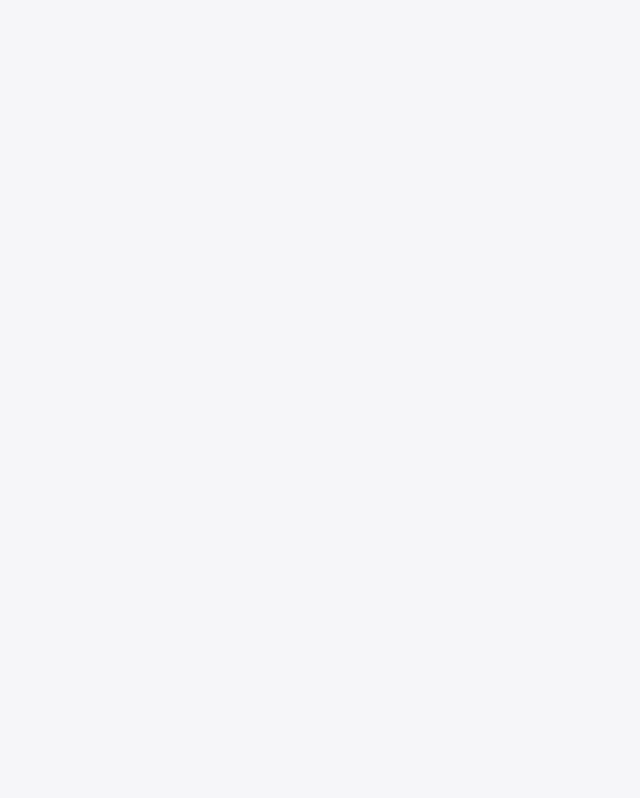
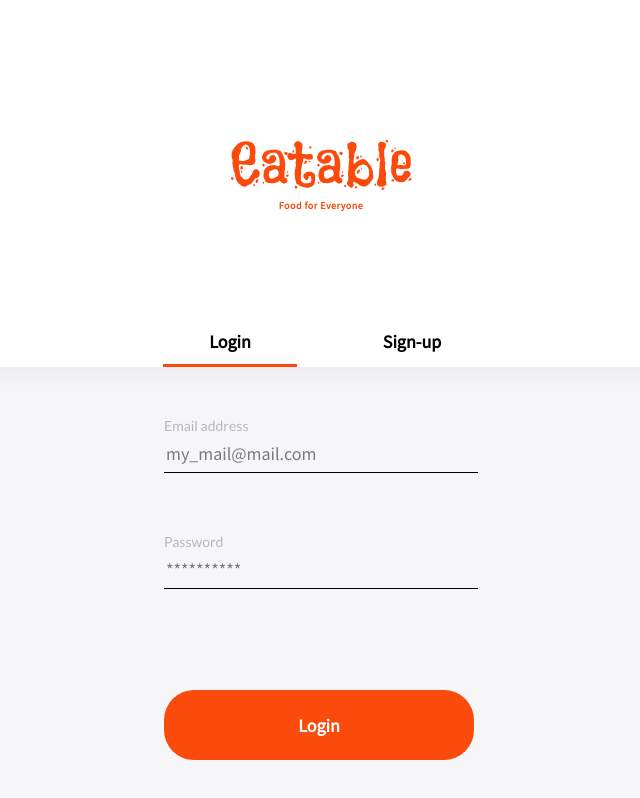
Before and after one commit to mangelpt/Store, a React (Create React App) app: page /login in a window 1280 px wide. Shown: the whole page, without its empty margins (319-959 px from the left). Built offline with nearby package versions, Linux system fonts and the light colour scheme.

Commit message:
add login and signup pages

```diff
--- a/src/App.js
+++ b/src/App.js
@@ -1,7 +1,9 @@
 import React from "react";
 import { css, Global } from "@emotion/react";
-import { BrowserRouter as Router, Switch, Route} from "react-router-dom";
+import { BrowserRouter as Router, Switch, Route } from "react-router-dom";
 import Load from "./pages/Load";
+import Login from "./pages/Login";
+import Signup from "./pages/Signup";
 
 const cssGlobal = css`
   @import url('https://fonts.googleapis.com/css2?family=Source+Sans+Pro&family=Lato&family=Comic+Neue:wght@400;700&display=swap');
@@ -13,8 +15,12 @@ const cssGlobal = css`
 
   body {
     background-color: #F6F6F9;
+  }
+
+  main {
     display: flex;
     justify-content: center;
+    width: 100vw
   }
 `;
 
@@ -27,7 +33,9 @@ function App() {
       />
       <Router>
         <Switch>
-          <Route exact path="/load" component={Load} />
+          <Route exact path="/" component={Load} />
+          <Route exact path="/login" component={Login} />
+          <Route exact path="/signup" component={Signup} />
         </Switch>
       </Router>
     </main>
--- a/src/components/CardProfile.js
+++ b/src/components/CardProfile.js
@@ -26,6 +26,7 @@ const ContainerInfo = styled.div`
     background-color:white;
     padding-top:12px;
     border-radius: 20px;
+    margin-right: 11px;
 `
 
 const ConatinerFile = styled.div`
--- a/src/components/UI/Button.js
+++ b/src/components/UI/Button.js
@@ -19,8 +19,8 @@ const Bttn = styled.button`
   }
 `
 
-export function Button({ text }) {
+export function Button(props) {
   return (
-    <Bttn>{text}</Bttn>
+    <Bttn>{props.text}</Bttn>
   )
 }
--- a/src/components/UI/CardInput.js
+++ b/src/components/UI/CardInput.js
@@ -5,15 +5,15 @@ import  {Input} from "./Input"
 export const ContainerInput = styled.div`
     display: flex;
     flex-direction: column;
-    width:208px;
-    height:50px;
+    width:100%;
+    height:55px;
     gap:5px;
     border-bottom: 1px solid black;
 
 `
 
 export const TextArea = styled.textarea`
-  width: 206px;
+  width: 100%;
   min-height: 55px;
   color: black;
   background: #ffffff;
--- a/src/components/UI/Hero.js
+++ b/src/components/UI/Hero.js
@@ -1,5 +1,6 @@
 import styled from "@emotion/styled";
 import { Logo } from "./Logo";
+import { Link } from "react-router-dom";
 
 const HeroContainer = styled.div`
   display: flex;
@@ -22,8 +23,14 @@ const Tab = styled.div`
   text-align: center;
   cursor: pointer;
 
+
   &:hover {
     border-bottom: 3px solid #FA4A0C
+  }
+
+  a {
+    text-decoration: none;
+    color: #000000;
   }
 `;
 
@@ -52,8 +59,12 @@ export function Hero (props) {
     <HeroContainer>
       <Logo prefix="hero" />
       <TabContainer>
-        <TabLogin prefix={props.prefix}>Login</TabLogin>
-        <TabSignup prefix={props.prefix}>Sign-up</TabSignup>
+        <TabLogin prefix={props.prefix}>
+          <Link to="/login">Login</Link>
+        </TabLogin>
+        <TabSignup prefix={props.prefix}>
+          <Link to="/signup">Sign-up</Link>
+        </TabSignup>
       </TabContainer>
     </HeroContainer>
   );
--- a/src/components/UI/Logo.js
+++ b/src/components/UI/Logo.js
@@ -15,10 +15,10 @@ const LogoContainer = styled.div`
     color: #FA4A0C;
   }
 
-  img {
-    ${props => props.prefix==="hero" &&
-    `margin-top: 140px `}
-  }
+  ${props => props.prefix==="hero" && `
+    margin-top: 140px;
+    margin-bottom: 119px;
+  `}
 `;
 
 export function Logo(props) {
--- a/src/pages/Load.js
+++ b/src/pages/Load.js
@@ -10,6 +10,7 @@ const Background = styled.div`
   align-items: center;
   justify-content: center;
   background-image: url(${background});
+  background-size: cover;
 `
 
 export default function Load () {
--- /dev/null
+++ b/src/pages/Login.js
@@ -0,0 +1,55 @@
+import { Hero } from '../components/UI/Hero';
+import styled from '@emotion/styled';
+import { CardInput } from '../components/UI/CardInput';
+import { Button } from '../components/UI/Button';
+
+const Page = styled.div`
+  width: 100%;
+  height: 100vh;
+  display: flex;
+  flex-direction: column;
+  gap: 50px;
+  align-items: center;
+  position: relative;
+`
+
+const Form = styled.form`
+  display: flex;
+  width: 314px;
+  flex-direction: column;
+  gap: 60px;
+  margin-bottom: 50px;
+`;
+
+const Container = styled.div`
+  display: flex;
+  flex-direction: column;
+  justify-content: space-between;
+  height: 100%;
+  margin-bottom: 40px;
+`
+
+export default function Login() {
+  return (
+    <Page>
+      <Hero prefix="login" />
+      <Container>
+        <Form>
+          <CardInput
+            textlabel="Email address"
+            name="email"
+            type="email"
+            placeholder="my_mail@mail.com"
+          />
+          <CardInput
+            textlabel="Password"
+            name="password"
+            type="password"
+            placeholder="**********"
+          />
+        </Form>
+        <Button text="Login"/>
+      </Container>
+    </Page>
+  );
+}
--- /dev/null
+++ b/src/pages/Signup.js
@@ -0,0 +1,55 @@
+import { Hero } from '../components/UI/Hero';
+import styled from '@emotion/styled';
+import { CardInput } from '../components/UI/CardInput';
+import { Button } from '../components/UI/Button';
+
+const Page = styled.div`
+  width: 100%;
+  height: 100vh;
+  display: flex;
+  flex-direction: column;
+  gap: 50px;
+  align-items: center;
+  position: relative;
+`
+
+const Form = styled.form`
+  display: flex;
+  width: 314px;
+  flex-direction: column;
+  gap: 60px;
+  margin-bottom: 50px;
+`;
+
+const Container = styled.div`
+  display: flex;
+  flex-direction: column;
+  justify-content: space-between;
+  height: 100%;
+  margin-bottom: 40px;
+`
+
+export default function Signup() {
+  return (
+    <Page>
+      <Hero prefix="signup" />
+      <Container>
+        <Form>
+          <CardInput
+            textlabel="Email address"
+            name="email"
+            type="email"
+            placeholder="my_mail@mail.com"
+          />
+          <CardInput
+            textlabel="Password"
+            name="password"
+            type="password"
+            placeholder="**********"
+          />
+        </Form>
+        <Button text="Sign-up"/>
+      </Container>
+    </Page>
+  );
+}
```
